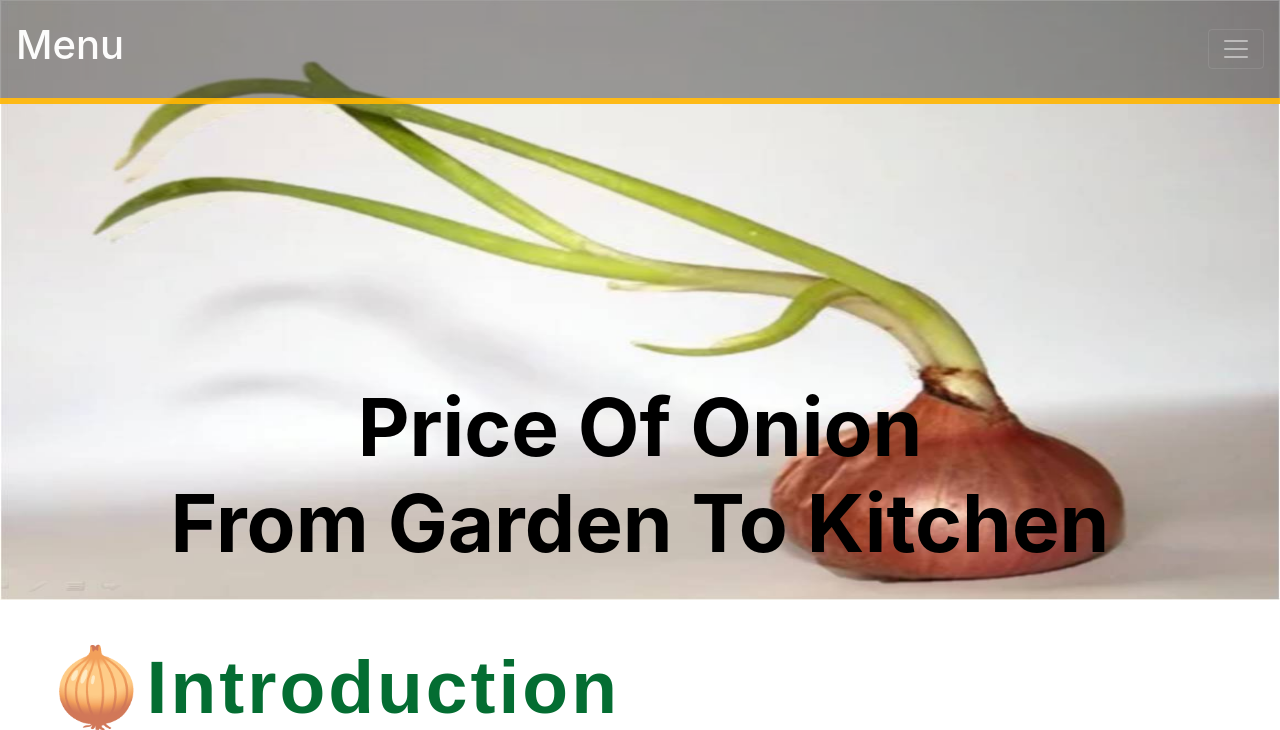
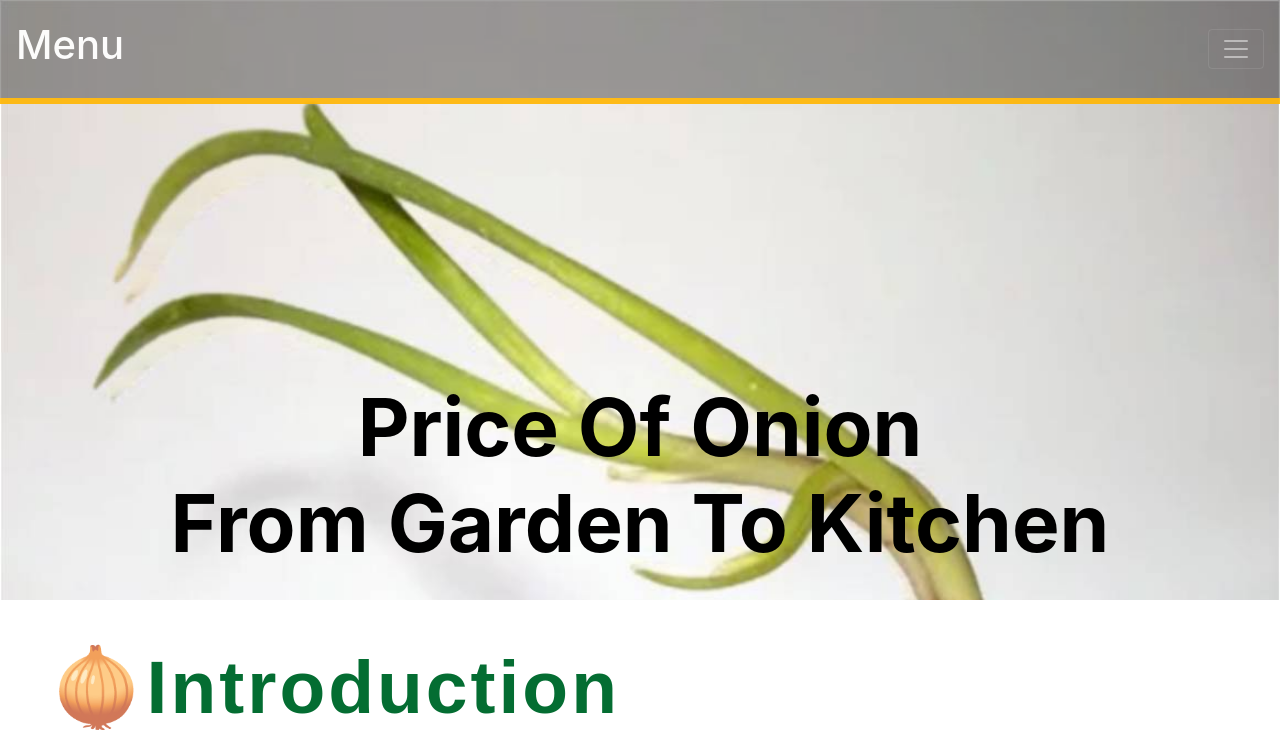
Before and after one commit to kurapa/Price-of-onion-from-garden-to-kitchen, a plain HTML site: page index.html in a window 1280 px wide. Shown: the top 730 px of the page. Drawn offline with nearby package versions, Linux system fonts and the light colour scheme.

Commit message:
Update styles.css

```diff
--- a/styles.css
+++ b/styles.css
@@ -44,11 +44,11 @@ li a{
 	display: flex;
 	background-image:url(https://raw.githubusercontent.com/kurapa/Price-of-onion-from-garden-to-kitchen/master/ASSERTS/title.jpg);
 	background-repeat:no-repeat;
-	background-size:100%;
-	-webkit-background-size:100%;
-	-moz-background-size:100%;
-	-o-background-size:100%;
-	-ms-background-size:100%;
+	background-size:cover;
+	-webkit-background-size:cover;
+	-moz-background-size:cover;
+	-o-background-size:cover;
+	-ms-background-size:cover;
 	min-height:600px;
 	position: relative;
 	}
```
